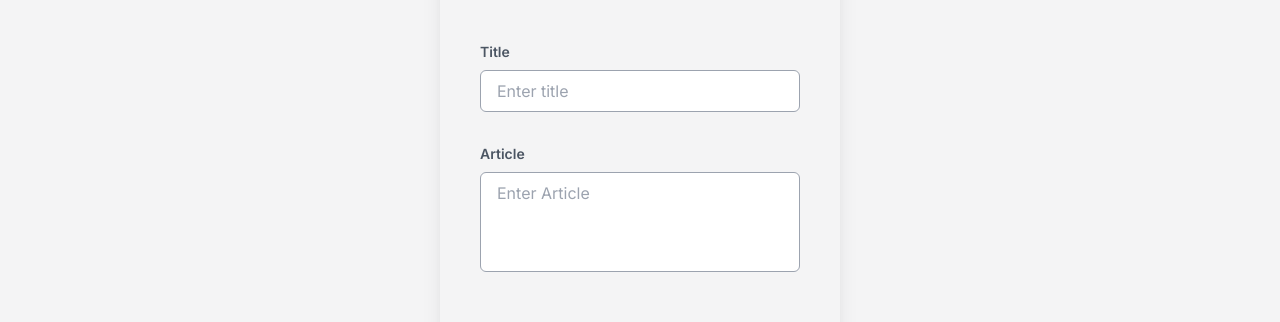
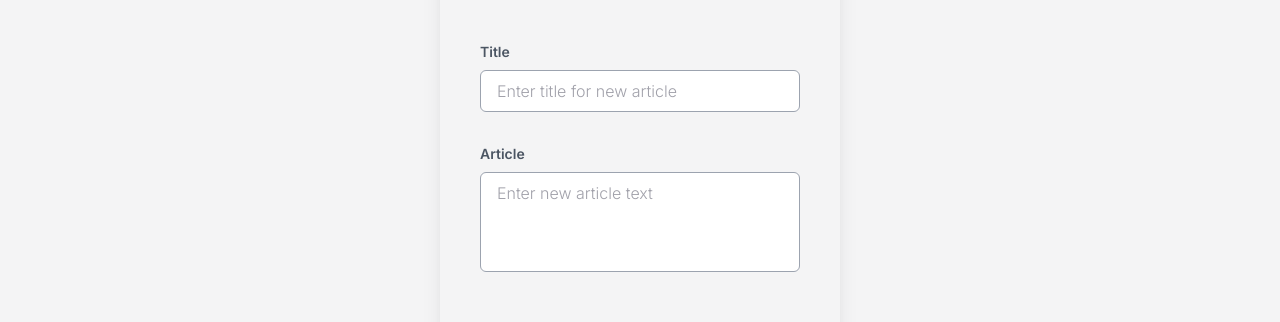
Before and after one commit to MarioLuigie/NEXT-Blog, a Next.js app: page /create-post in a window 1280 px wide. Shown: the part 230-552 px from the top of the page. Built offline with nearby package versions, Linux system fonts and the light colour scheme.

Commit message:
Style: Change color of placeholder in FormField

```diff
--- a/src/components/forms/CreatePostForm.tsx
+++ b/src/components/forms/CreatePostForm.tsx
@@ -11,7 +11,7 @@ export default function CreatePostForm() {
 		register,
 		handleSubmit,
 		reset,
-    getValues,
+		getValues,
 		formState: { errors, isSubmitting },
 	} = useForm<CreatePostFieldsType>({
 		resolver: zodResolver(createPostSchema),
@@ -21,6 +21,11 @@ export default function CreatePostForm() {
 		data: CreatePostFieldsType
 	) => {
 		try {
+			const res = await new Promise((resolve) => {
+				setTimeout(resolve, 2000)
+			})
+
+      reset()
 		} catch (err) {}
 	}
 
@@ -29,7 +34,7 @@ export default function CreatePostForm() {
 		reset()
 	}
 
-  console.log('GET VALUES:', getValues());
+	console.log('GET VALUES:', getValues())
 
 	return (
 		<form onSubmit={handleSubmit(onSubmit)}>
@@ -39,14 +44,14 @@ export default function CreatePostForm() {
 					errors={errors.title}
 					label="Title"
 					type="text"
-					placeholder="Enter title"
+					placeholder="Enter title for new article"
 				/>
 				<FormField
 					register={register('article')}
 					errors={errors.article}
 					label="Article"
-					placeholder="Enter Article"
-          textarea
+					placeholder="Enter new article text"
+					textarea
 				/>
 			</div>
 			<div className="flex flex-col gap-5">
--- a/src/components/shared/FormField.tsx
+++ b/src/components/shared/FormField.tsx
@@ -16,7 +16,7 @@ export default function FormField({
 	textarea?: true
 }) {
 	const commonClasses =
-		'p-2 pl-4 border rounded-md w-full border-gray-400 focus:outline-none focus:ring-gray-700 focus:border-gray-700 input-no-placeholder'
+		'p-2 pl-4 border rounded-md w-full border-gray-400 focus:outline-none focus:ring-gray-700 focus:border-gray-700 input-no-placeholder placeholder:text-zinc-400 font-light'
 	return (
 		<div className="gap-2 flex flex-col w-full relative">
 			<label className="w-[200px] flex justify-start text-sm text-gray-600 font-semibold">
```
